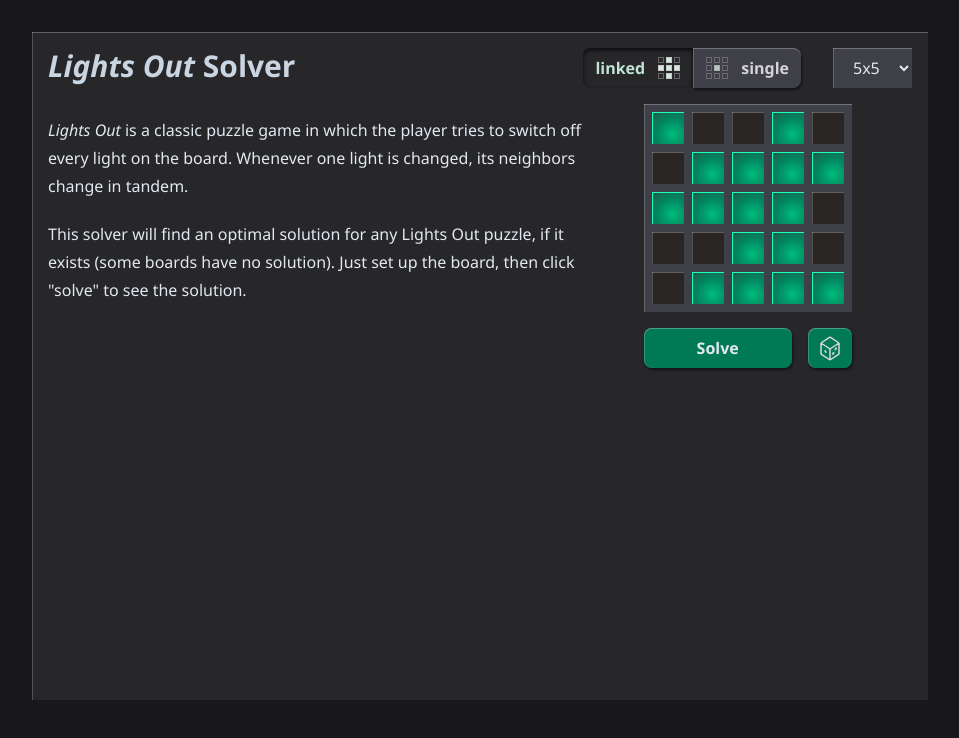
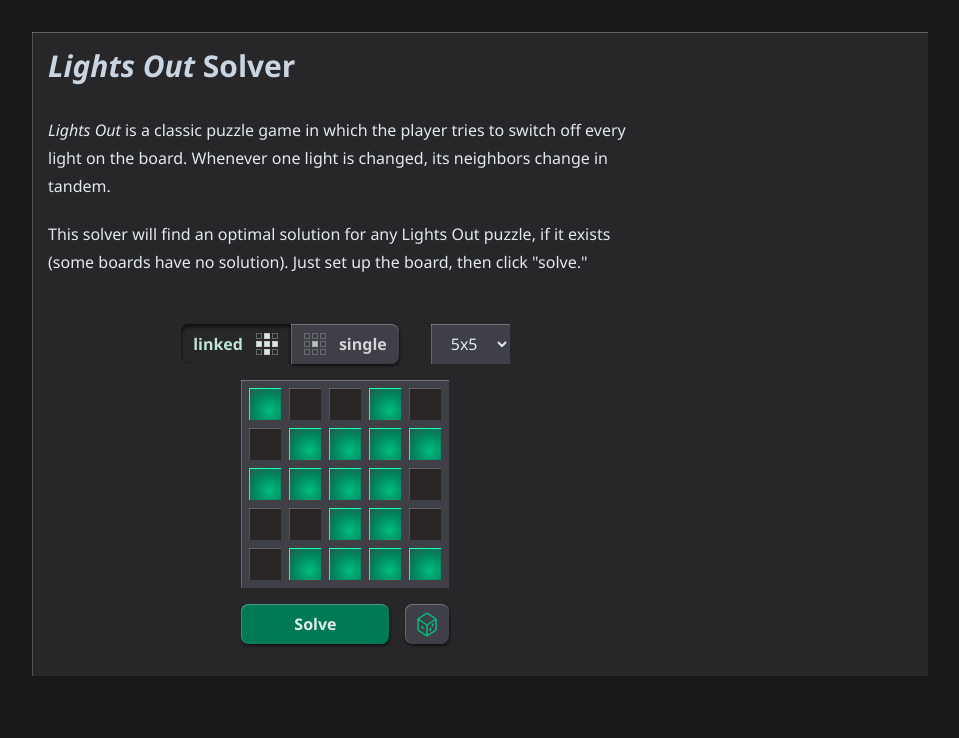
Before and after one commit to bprcode/lightsout-solver, a React (Vite) app: page / in a window 1280 px wide. Shown: the top 738 px of the page, without its empty margins (160-1119 px from the left). Built offline with nearby package versions, Linux system fonts and the light colour scheme.

Commit message:
Switch to grid layout

```diff
--- a/src/App.css
+++ b/src/App.css
@@ -18,6 +18,11 @@
 
 @utility d {
   outline: 1px solid orange;
+}
+
+@utility d2 {
+  outline: 2px solid fuchsia;
+  outline-offset: 4px;
 }
 
 @utility illuminated {
--- a/src/App.tsx
+++ b/src/App.tsx
@@ -2,7 +2,6 @@
 import './App.css'
 import linkedSelectionSvg from './assets/linked-selection.svg'
 import unlinkedSelectionSvg from './assets/unlinked-selection.svg'
-import diceSvg from './assets/dice-icon.svg'
 export type BoardSize = 2 | 3 | 4 | 5
 export type BitBoard = number
 
@@ -182,8 +181,7 @@
 }) {
   return (
     <div className={className}>
-      <h3 className="text-slate-200 mt-4 text-xl">Solution steps:</h3>
-      <div className="flex flex-wrap gap-4 mt-4">
+      <div className="flex flex-wrap gap-8">
         {solution.map((s, i) => {
           const diff =
             i < solution.length - 1 &&
@@ -257,6 +255,8 @@
     'bg-emerald-900 inset-shadow-sm inset-shadow-zinc-950 text-emerald-100/80 '
   const unpressedStyle =
     'bg-emerald-700 light-edge-shadow hover:bg-emerald-600 active:bg-emerald-800 active:text-emerald-100 active:inset-shadow-sm active:inset-shadow-zinc-950 '
+  const unpressedSecondary =
+    'bg-zinc-700 text-red-300 text-zinc-300 light-edge-shadow hover:bg-zinc-600 active:bg-zinc-800 active:text-zinc-100 active:inset-shadow-sm active:inset-shadow-zinc-950 '
   const grayPressedStyle =
     'bg-zinc-800 inset-shadow-sm inset-shadow-zinc-950 text-emerald-100/90 '
   const grayUnpressedStyle =
@@ -265,25 +265,26 @@
     'px-3 py-1 mb-4 rounded-lg font-semibold h-10 relative flex justify-center items-center shrink-0 '
 
   return (
-    <div className="max-w-4xl mx-auto mt-8  bg-zinc-800 text-slate-200 p-4 light-edge">
-      <div className="flex flex-col">
-        <div className="flex gap-0">
-          <div className="prose text-slate-200">
+    <div className="max-w-4xl mx-auto mt-8 bg-zinc-800 text-slate-200 p-4 light-edge">
       <h1 className="text-slate-300 font-bold mb-8 text-3xl">
         <em>Lights Out</em> Solver
       </h1>
+      <div className="grid  grid-flow-col grid-cols-[max-content_1fr] grid-rows-[min-content_1fr] gap-x-8">
+        <section className="text-slate-200 prose mb-12">
           <p>
             <em>Lights Out</em> is a classic puzzle game in which the player
-              tries to switch off every light on the board. Whenever one light
-              is changed, its neighbors change in tandem.
+            tries to switch off every light on the board. Whenever one light is
+            changed, its neighbors change in tandem.
           </p>
           <p>
-              This solver will find an optimal solution for any Lights Out
-              puzzle, if it exists (some boards have no solution). Just set up
-              the board, then click "solve" to see the solution.
+            This solver will find an optimal solution for any Lights Out puzzle,
+            if it exists (some boards have no solution). Just set up the board,
+            then click "solve."
           </p>
-          </div>
-          <div className="flex flex-col items-center shrink-0">
+        </section>
+
+        {/* Main lightboard */}
+        <main className="flex flex-col items-center shrink-0">
           <div className="flex w-fit items-start gap-8">
             <div className="flex flex-nowrap">
               <button
@@ -366,20 +367,53 @@
                 Solve
               </button>
               <button
-                  className={baseButtonStyle + unpressedStyle}
+                className={baseButtonStyle + unpressedSecondary}
                 onClick={() => {
                   setSolution(undefined)
                   setBitBoard(makeRandomBoard(boardSize))
                 }}
               >
-                  <img src={diceSvg} />
+                <svg
+                  className="text-emerald-500"
+                  width="20"
+                  height="25"
+                  viewBox="0 0 20 25"
+                  fill="none"
+                  xmlns="http://www.w3.org/2000/svg"
+                >
+                  <path
+                    d="M10 24L18.5547 18.2969C18.8329 18.1114 19 17.7992 19 17.4648V7M10 24L1.4453 18.2969C1.1671 18.1114 1 17.7992 1 17.4648V7M10 24V13M19 7L10.5547 1.3698C10.2188 1.14587 9.7812 1.14587 9.4453 1.3698L1 7M19 7L10 13M1 7L10 13"
+                    stroke="currentColor"
+                    stroke-width="1.5"
+                    stroke-linejoin="bevel"
+                  />
+                  <path
+                    d="M6.65562 16.235C6.65562 17.0634 6.18496 17.3158 5.53996 16.8625C4.89497 16.4093 4.40686 15.5468 4.40686 14.7184C4.40686 13.8899 4.89495 13.7945 5.52253 14.1954C6.15011 14.5963 6.65562 15.4065 6.65562 16.235Z"
+                    fill="currentColor"
+                  />
+                  <path
+                    d="M12.1807 18.1432C12.1807 18.9716 12.6514 19.224 13.2964 18.7708C13.9414 18.3175 14.4295 17.455 14.4295 16.6266C14.4295 15.7982 13.9414 15.7027 13.3138 16.1036C12.6863 16.5046 12.1807 17.3148 12.1807 18.1432Z"
+                    fill="currentColor"
+                  />
+                  <path
+                    d="M14.651 13.6285C14.651 14.4569 15.1216 14.7093 15.7666 14.256C16.4116 13.8028 16.8997 12.9403 16.8997 12.1119C16.8997 11.2834 16.4116 11.188 15.784 11.5889C15.1565 11.9898 14.651 12.8 14.651 13.6285Z"
+                    fill="currentColor"
+                  />
+                </svg>
               </button>
             </div>
           </div>
-          </div>
-        </div>
+        </main>
 
-        <div className="overflow-y-auto relative snap-y snap-mandatory h-[300px]">
+        {/* Solution section */}
+        <div className="row-span-2 overflow-y-hidden">
+          {solution && (
+            <>
+              <h3 className="text-slate-300 mb-4 text-xl">Solution steps:</h3>
+              <hr className="opacity-50" />
+            </>
+          )}
+          <div className="overflow-y-auto relative h-full">
             {solution === null && (
               <h2 className="text-orange-300 text-2xl">
                 This board cannot be solved.
@@ -387,7 +421,7 @@
             )}
             {solution && (
               <SolutionSteps
-              className="absolute"
+                className="absolute pt-10 pb-20"
                 solution={solution}
                 size={boardSize}
               />
@@ -395,6 +429,7 @@
           </div>
         </div>
       </div>
+    </div>
   )
 }
 
```
Also changed, not shown: src/assets/dice-icon.svg (deleted). Lines whose indentation alone changed are shown as unchanged.
